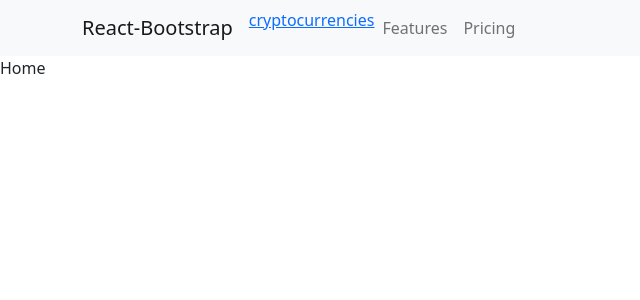
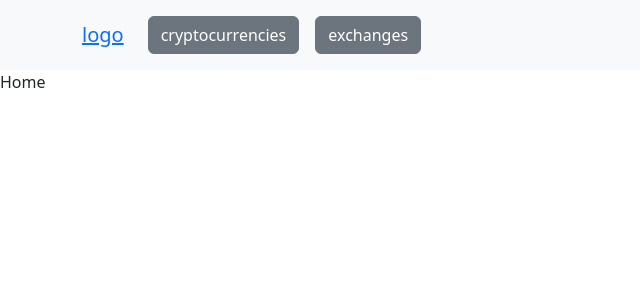
Before and after one commit to GiftedNathan/cryptoland, a React (Vite) app: page / in a window 1280 px wide. Shown: the top 300 px of the page, without its empty margins (0-640 px from the left). Built offline with nearby package versions, Linux system fonts and the light colour scheme.

Commit message:
Updated Navigation.jsx; added link tabs

```diff
--- a/src/App.jsx
+++ b/src/App.jsx
@@ -19,9 +19,9 @@ function App() {
       <Routes>
         <Route path='/' element={<Home />} />
 
-        <Route path='/cryptocurrencies' element={<Cryptocurrencies />}>
-          <Route path='/cryptocurrencies/:cryptoID' element={<Cryptocurrency />} />
-        </Route>
+        <Route path='/cryptocurrencies' element={<Cryptocurrencies />} />
+
+        <Route path='/cryptocurrencies/:cryptoID' element={<Cryptocurrency />} />
 
         <Route path='/exchanges' element={<Exchanges />} />
 
--- a/src/components/Navigationbar.jsx
+++ b/src/components/Navigationbar.jsx
@@ -6,21 +6,30 @@ import React from 'react'
 
 import { Link } from 'react-router-dom'
 
-import {Container, Nav, Navbar, NavDropdown} from 'react-bootstrap'
+import {Container, Nav, Navbar, Button, NavDropdown} from 'react-bootstrap'
 
 const Navigationbar = () => {
   return (
     <Navbar collapseOnSelect expand="lg" bg="light" variant="light">
       <Container>
-        <Navbar.Brand href="#home">React-Bootstrap</Navbar.Brand>
+        <Navbar.Brand ><Link to={'/'}>logo</Link></Navbar.Brand>
         <Navbar.Toggle aria-controls="responsive-navbar-nav" />
         <Navbar.Collapse id="responsive-navbar-nav">
           <Nav className="me-auto">
 
-            <Link to={'/cryptocurrencies'}>cryptocurrencies</Link>
+            <Link className='m-2' to={'/cryptocurrencies'}>
+              <Button variant="secondary">
+                cryptocurrencies
+              </Button>
+            </Link>
 
-            <Nav.Link >Features</Nav.Link>
-            <Nav.Link >Pricing</Nav.Link>
+            <Link className='m-2' to={'/exchanges'}>
+              <Button variant="secondary">
+                exchanges
+              </Button>
+            </Link>
+
+            {/* <Nav.Link >Features</Nav.Link> */}
 
           </Nav>
         </Navbar.Collapse>
```
